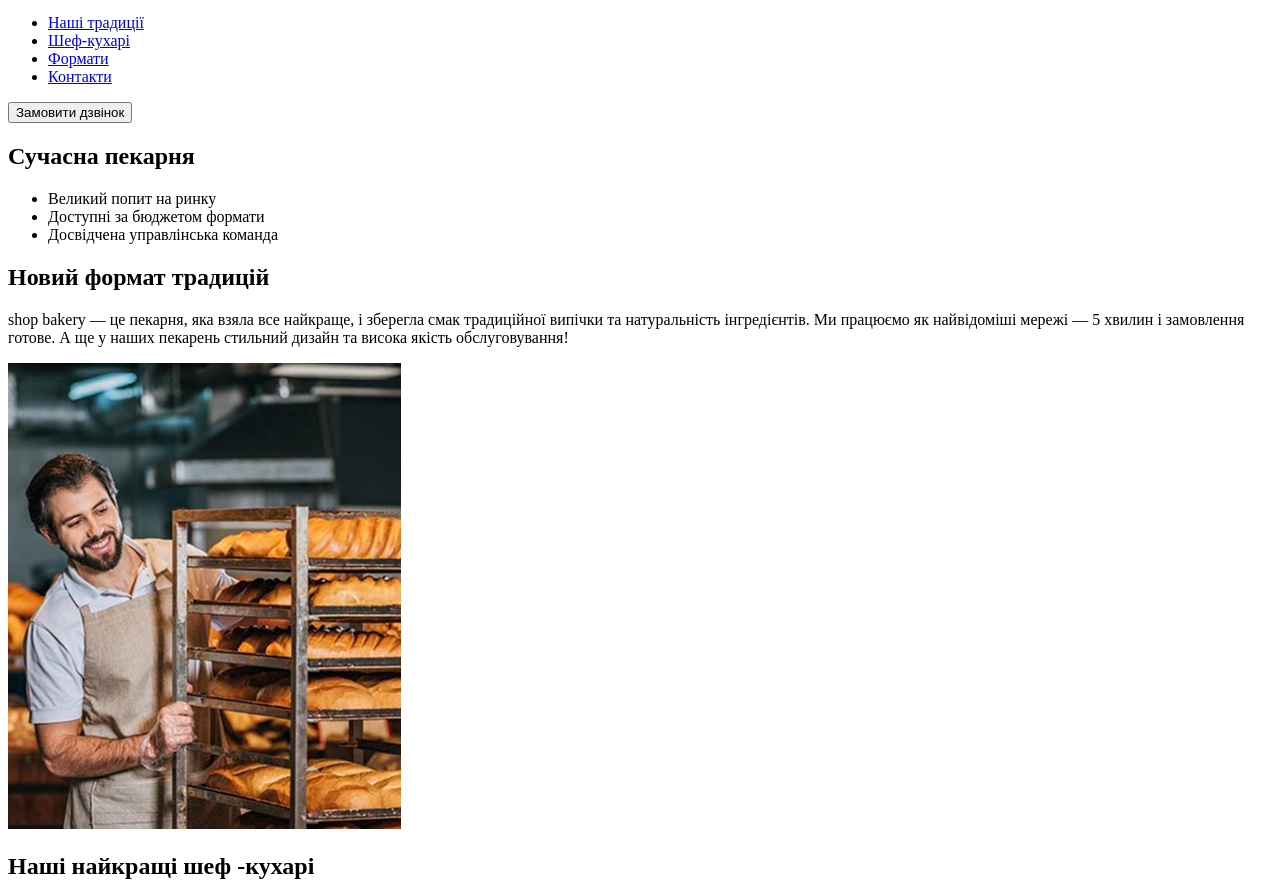
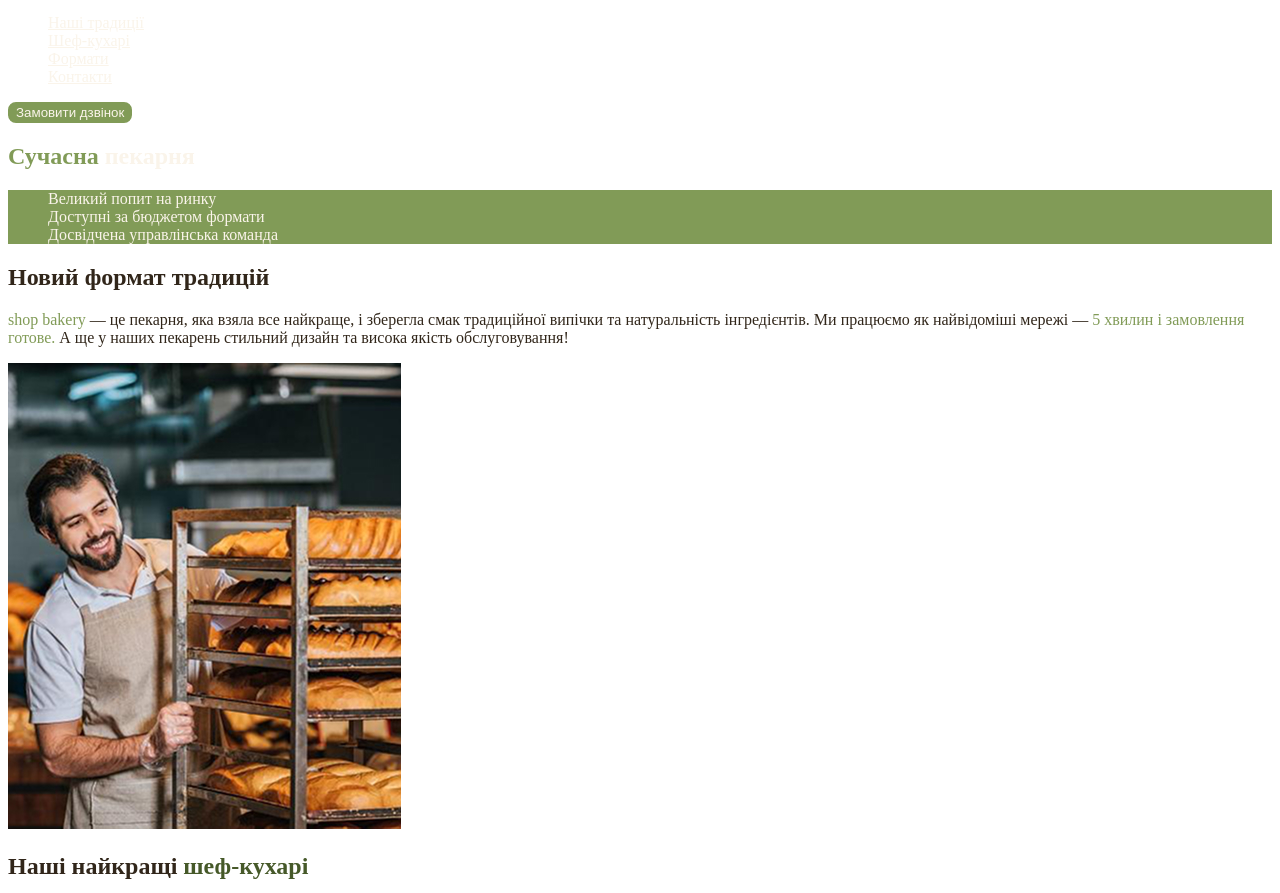
Before and after one commit to loianich-v/HTML-CSS-sample-3, a plain HTML site: page index.html in a window 1280 px wide. Shown: the part 59-952 px from the top of the page. Drawn offline with Linux system fonts and the light colour scheme.

Commit message:
Add styles.css and root css-variables

```diff
--- /dev/null
+++ b/css/styles.css
@@ -0,0 +1,70 @@
+:root {
+  --color-primary-dark: #31261a;
+  --color-primary-light: #819b57;
+  --color-primary-white: #faf4ea;
+  --color-secondary-dark: #465929;
+  --color-secondary-light: #a18268;
+  --color-secondary-white: #cfcfbc;
+}
+
+/* Base */
+body {
+  color: var(--color-primary-dark);
+}
+
+ul {
+  list-style-type: none;
+}
+
+/* test var() */
+/* .list-advantages {
+  font-weight: var(--font-big);
+} */
+
+.button-call-order {
+  color: #faf4ea;
+  background-color: var(--color-primary-light);
+  border: 2px solid var(--color-primary-light);
+  border-radius: 8px;
+}
+
+.button-call-order:hover {
+  color: var(--color-secondary-dark);
+  background-color: transparent;
+  border-color: var(--color-primary-light);
+  cursor: pointer;
+}
+
+.link-style {
+  color: #faf4ea;
+}
+
+.link-style:hover {
+  color: var(--color-primary-light);
+}
+
+/* hero section */
+.hero-title {
+  color: #faf4ea;
+}
+
+.hero-title .accent {
+  color: var(--color-primary-light);
+}
+
+.list-advantages {
+  color: #faf4ea;
+  background-color: var(--color-primary-light);
+}
+
+/* section-traditions */
+p .accent {
+  color: var(--color-primary-light);
+}
+
+/* .section-title {
+} */
+
+.section-title .accent-dark {
+  color: var(--color-secondary-dark);
+}
--- a/index.html
+++ b/index.html
@@ -4,59 +4,62 @@
     <meta charset="UTF-8" />
     <meta name="viewport" content="width=device-width, initial-scale=1.0" />
     <title>Document</title>
+    <link rel="stylesheet" href="./css/styles.css" />
   </head>
   <body>
     <header>
       <!-- шапка-меню -->
-      <nav>
+      <nav id="section-navigation">
         <!-- logo -->
-        <a href=""
+        <a href="/"
           ><img src="./images/logo-bakery.svg" alt="Лого сучасної пекарні"
         /></a>
         <ul>
           <li>
-            <a href="#"> Наші традиції</a>
+            <a href="#section-traditions" class="link-style"> Наші традиції</a>
           </li>
           <li>
-            <a href="#"> Шеф-кухарі</a>
+            <a href="#section-chefs" class="link-style"> Шеф-кухарі</a>
           </li>
           <li>
-            <a href="#"> Формати</a>
+            <a href="#section-formats" class="link-style"> Формати</a>
           </li>
           <li>
-            <a href="#"> Контакти</a>
+            <a href="#section-contacts" class="link-style"> Контакти</a>
           </li>
         </ul>
       </nav>
       <!-- замовити дзвінок -->
-      <button type="button">Замовити дзвінок</button>
+      <button type="button" class="button-call-order">Замовити дзвінок</button>
     </header>
     <main>
       <!-- секції -->
-      <section>
-        <h1>Сучасна пекарня</h1>
-        <ul>
+      <section class="hero-section section-title">
+        <h1 class="hero-title"><span class="accent">Сучасна</span> пекарня</h1>
+      </section>
+      <section id="section-traditions">
+        <ul class="list-advantages">
           <li>Великий попит на ринку</li>
           <li>Доступні за бюджетом формати</li>
           <li>Досвідчена управлінська команда</li>
         </ul>
-      </section>
-      <section>
-        <h2>Новий формат традицій</h2>
+        <h2 class="section-title">Новий формат традицій</h2>
         <p>
-          <span lang="en">shop bakery</span> — це пекарня, яка взяла все
-          найкраще, і зберегла смак традиційної випічки та натуральність
-          інгредієнтів. Ми працюємо як найвідоміші мережі —
-          <span>5 хвилин і замовлення готове.</span> А ще у наших пекарень
-          стильний дизайн та висока якість обслуговування!
+          <span lang="en" class="accent">shop bakery</span> — це пекарня, яка
+          взяла все найкраще, і зберегла смак традиційної випічки та
+          натуральність інгредієнтів. Ми працюємо як найвідоміші мережі —
+          <span class="accent">5 хвилин і замовлення готове.</span> А ще у наших
+          пекарень стильний дизайн та висока якість обслуговування!
         </p>
         <img
           src="./images/baker-with-breads.jpg"
           alt="Чоловік пекар вивозить стелаж з хлібом"
         />
       </section>
-      <section>
-        <h2>Наші найкращі шеф -кухарі</h2>
+      <section id="section-chefs">
+        <h2 class="section-title">
+          Наші найкращі <span class="accent-dark">шеф-кухарі</span>
+        </h2>
         <ul>
           <li>
             <article>
@@ -79,12 +82,12 @@
           </li>
         </ul>
       </section>
-      <section>
-        <h2>Формати</h2>
+      <section id="section-formats">
+        <h2 class="section-title">Формати</h2>
         <ul>
           <li>
             <article>
-              <h3>Walrus</h3>
+              <h3 lang="en">Walrus</h3>
               <p>
                 Площа: до 120 м2 Меню: розширене меню Штат: 2 продавці-касири, 2
                 пекарі, 2 помічники пекаря, 2 офіціанти-різнороби Посадкові
@@ -94,7 +97,7 @@
           </li>
           <li>
             <article>
-              <h3>Horseshoe</h3>
+              <h3 lang="en">Horseshoe</h3>
               <p>
                 Площа: до 25 м2 Меню: найпопулярніші позиції меню Штат: 2
                 продавці-касири, 2 пекарі, 1 помічник пекаря Посадкові місця:
@@ -104,7 +107,7 @@
           </li>
           <li>
             <article>
-              <h3>Handlebar</h3>
+              <h3 lang="en">Handlebar</h3>
               <p>
                 Площа: до 15 м2 Меню: найпопулярніші позиції меню Штат: 1
                 продавець, 1 пекар, 1 помічник пекаря Посадкові місця: відсутні
@@ -113,8 +116,8 @@
           </li>
         </ul>
       </section>
-      <section>
-        <h2>Приєднуйся до мережі пекарень</h2>
+      <section id="section-contacts">
+        <h2 class="section-title">Приєднуйся до мережі пекарень</h2>
       </section>
     </main>
     <footer>
@@ -147,6 +150,15 @@
             <a href="https://share.google/Etxx6XdsVaSbBoJg4"
               >Україна, м. Київ, вул. Січових Стрільців 54</a
             >
+            <!-- <iframe
+              src="https://www.google.com/maps/embed?pb=!1m18!1m12!1m3!1d2540.1636304352746!2d30.48869837655743!3d50.45667757159345!2m3!1f0!2f0!3f0!3m2!1i1024!2i768!4f13.1!3m3!1m2!1s0x40d4ce637c006b2d%3A0xaf86385f19996ff0!2z0LLRg9C70LjRhtGPINCh0ZbRh9C-0LLQuNGFINCh0YLRgNGW0LvRjNGG0ZbQsiwgNTQsINCa0LjRl9CyLCAwMjAwMA!5e0!3m2!1suk!2sua!4v1795086941646!5m2!1suk!2sua"
+              width="600"
+              height="600"
+              style="border: 0; border-radius: 25px"
+              allowfullscreen=""
+              loading="lazy"
+              referrerpolicy="strict-origin-when-cross-origin"
+            ></iframe> -->
           </li>
         </ul>
         <ul>
@@ -154,8 +166,9 @@
           <li><a href=""></a>Instagram</li>
         </ul>
         <a href="" target="_blank">Політика конфіденційності</a>
-        <p>© 2022 Дані захищені</p>
+        <p>&copy; 2022 Дані захищені</p>
       </address>
+      <p><a href="#section-navigation">Up</a></p>
     </footer>
   </body>
 </html>
```
